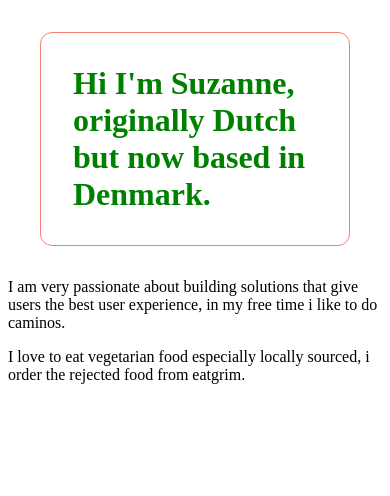
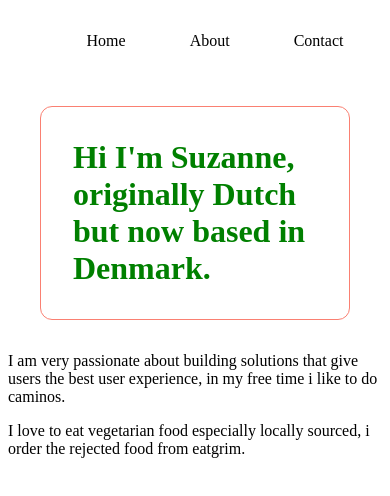
Before and after one commit to suzanne-v/personal-website, a plain HTML site: page index.html in a window 390 px wide. Drawn offline with Linux system fonts and the light colour scheme.

Commit message:
added header enabled responsiveness

```diff
--- a/index.html
+++ b/index.html
@@ -4,10 +4,19 @@
 <head>
     <title>Suzanne van Nes</title>
     <link rel="stylesheet" href="styles.css" type="text/css">
+    <meta name="viewport" content="width=device-width, initial-scale=1.0">
 </head>
 
 <body>
-
+    <header>
+        <nav>
+            <ul>
+                <li>Home</li>
+                <li>About</li>
+                <li>Contact</li>
+            </ul>
+        </nav>
+    </header>
     <h1>Hi I'm Suzanne, originally Dutch but now based in Denmark.</h1>
     <p>I am very passionate about building solutions that give users the best user experience, in my free time i like to
         do caminos.</p>
--- a/styles.css
+++ b/styles.css
@@ -5,3 +5,15 @@ h1 {
     border: 1px solid salmon;
     border-radius: 12px;
 }
+ul {
+    list-style-type: none;
+    display: flex;
+}
+li {
+    margin: 0.5rem 2rem;
+
+}
+nav {
+    display: flex;
+    justify-content: center;
+}
```
